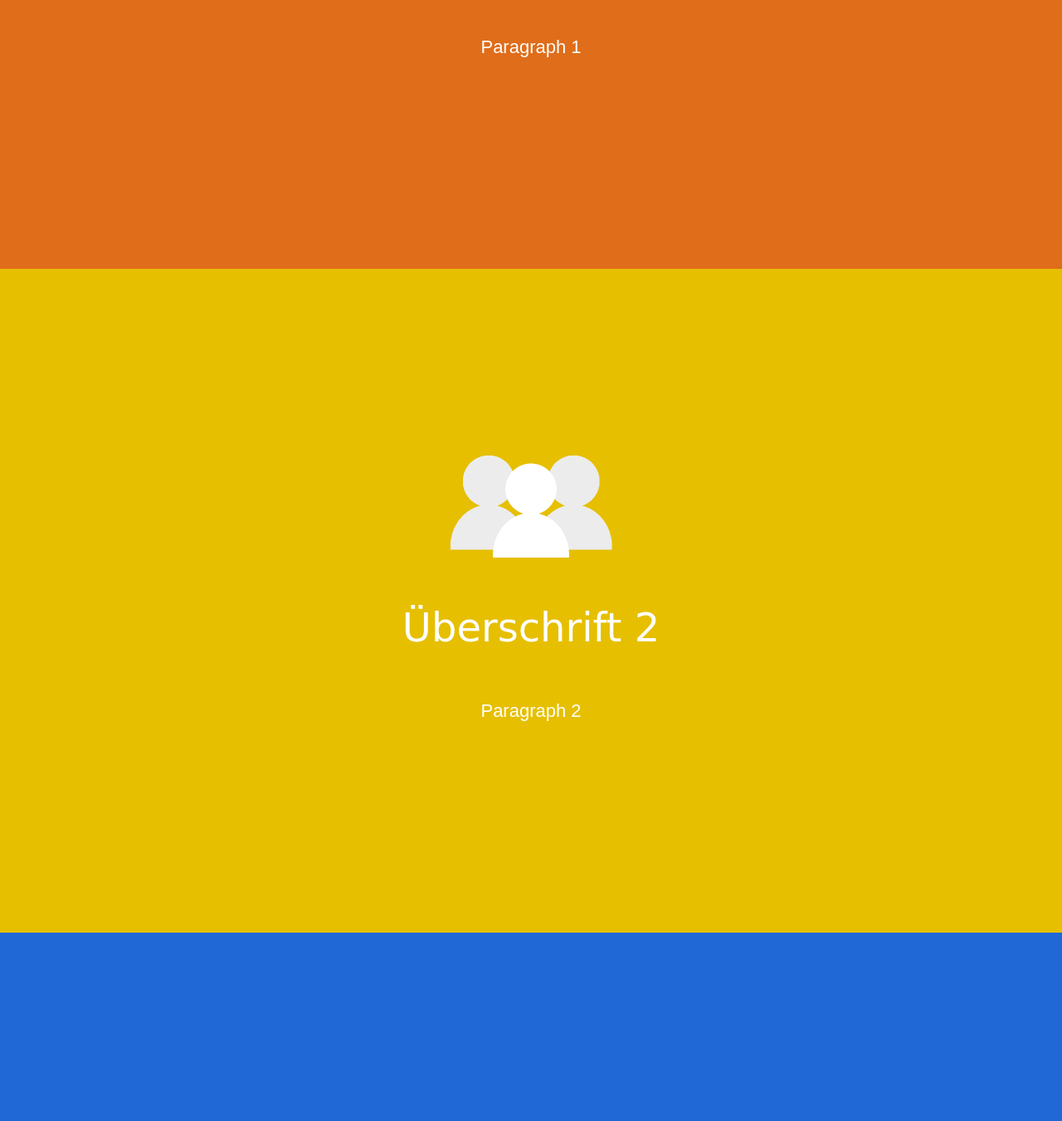
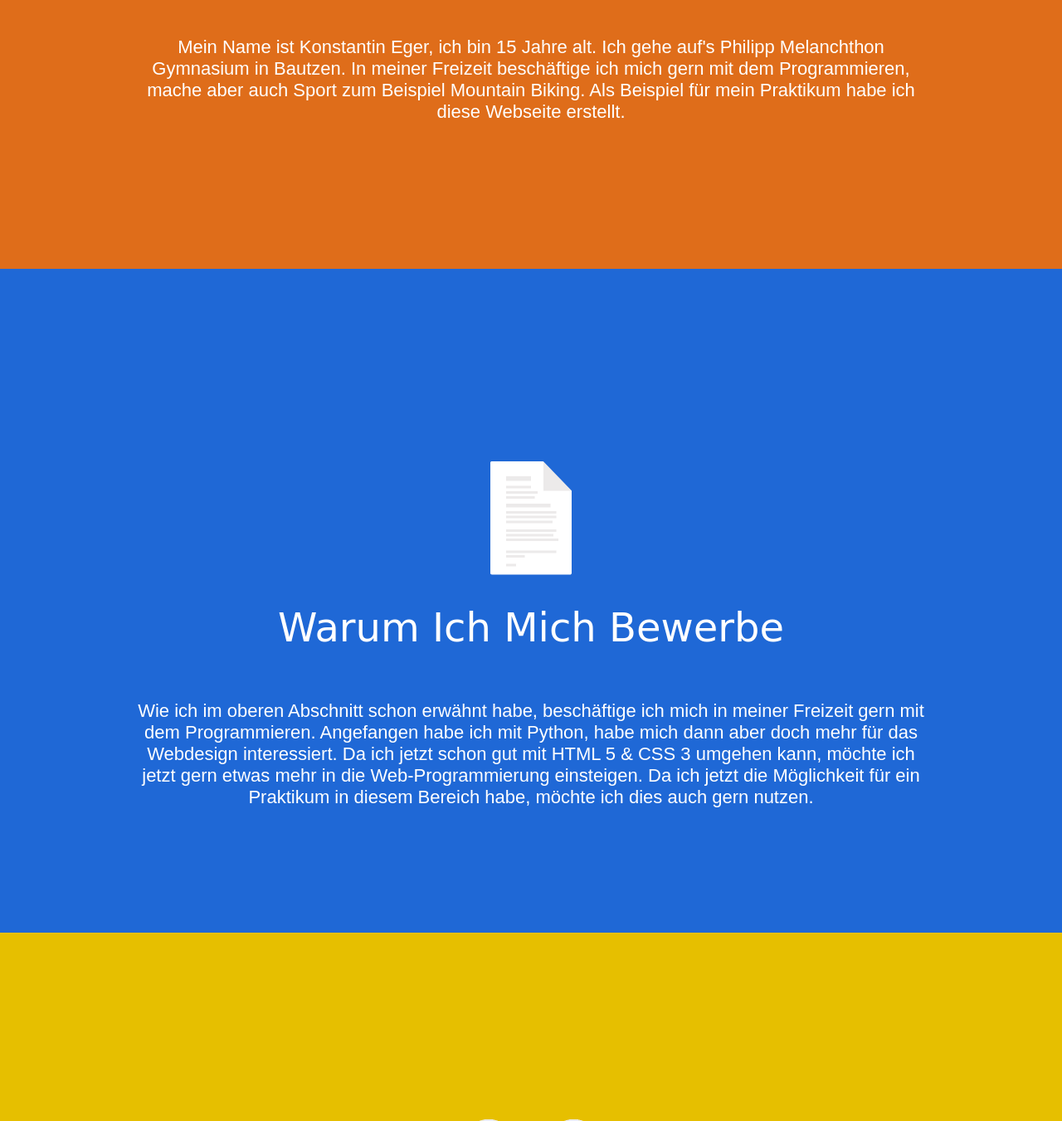
Before and after one commit to BugoderWas/Bewerbung, a plain HTML site: page index.html in a window 1280 px wide. Shown: the part 476-1827 px from the top of the page at 83% size. Drawn offline with Linux system fonts and the light colour scheme; a web font is replaced by a local one.

Commit message:
Content Hinzugefügt + GitHub Logo

```diff
--- a/css/style.css
+++ b/css/style.css
@@ -32,6 +32,7 @@ html, body {
 .container {
   margin: auto;
   padding-top: 200px;
+  width: 960px;
 }
 .section-orange {
   background-color: #df6d1a;
--- a/index.html
+++ b/index.html
@@ -13,8 +13,30 @@
   <div class="section section-orange">
     <div class="container">
       <img src="img/icons/Smiley.png" alt="Smiley">
-      <h3 class="section-heading">Überschrift 1</h3>
-      <p>Paragraph 1</p>
+      <h3 class="section-heading">Über Mich</h3>
+      <p>
+        Mein Name ist Konstantin Eger, ich bin 15 Jahre alt.
+        Ich gehe auf's Philipp Melanchthon Gymnasium in Bautzen.
+        In meiner Freizeit beschäftige ich mich gern mit dem Programmieren,
+        mache aber auch Sport zum Beispiel Mountain Biking.
+        Als Beispiel für mein Praktikum habe ich diese Webseite erstellt.
+      </p>
+    </div>
+  </div>
+
+  <div class="section section-blue">
+    <div class="container">
+      <img src="img/icons/File.png" alt="File">
+      <h3 class="section-heading">Warum Ich Mich Bewerbe</h3>
+      <p>
+        Wie ich im oberen Abschnitt schon erwähnt habe, beschäftige ich
+        mich in meiner Freizeit gern mit dem Programmieren. Angefangen habe ich
+        mit Python, habe mich dann aber doch mehr für das Webdesign interessiert.
+        Da ich jetzt schon gut mit HTML 5 & CSS 3 umgehen kann, möchte ich jetzt
+        gern etwas mehr in die Web-Programmierung einsteigen. Da ich jetzt die Möglichkeit
+        für ein Praktikum in diesem Bereich habe, möchte ich dies auch gern
+        nutzen.
+      </p>
     </div>
   </div>
 
@@ -26,13 +48,5 @@
     </div>
   </div>
 
-  <div class="section section-blue">
-    <div class="container">
-      <img src="img/icons/File.png" alt="File">
-      <h3 class="section-heading">Überschrift 3</h3>
-      <p>Paragraph 3</p>
-    </div>
-  </div>
-
 </body>
 </html>
```
Also changed, not shown: img/icons/GitHub.png (added).
